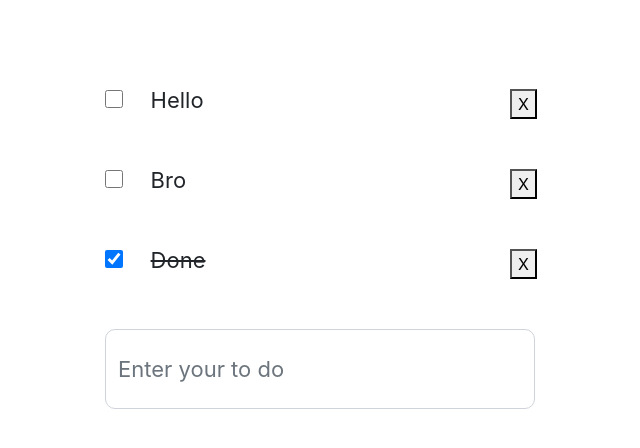
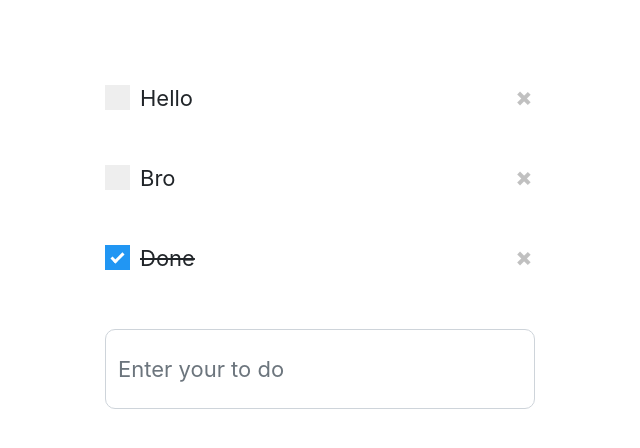
Before and after one commit to jte0711/todolist, a React (Create React App) app: page / in a window 1280 px wide. Shown: the top 448 px of the page, without its empty margins (320-960 px from the left). Built offline with nearby package versions, Linux system fonts and the light colour scheme.

Commit message:
Update checkbox and close button (css)

```diff
--- a/src/App.css
+++ b/src/App.css
@@ -41,5 +41,107 @@
 }
 
 input[type="text"] {
-    font-size:1.375rem;
+  font-size:1.375rem;
 }
+
+@media screen and (max-width: 426px){
+  html{
+    font-size: 10.5px;
+  }
+}
+
+/* Custom Checkbox */
+/* Customize the label (the container) */
+.container {
+  display: block;
+  position: relative;
+  padding-left: 2.1875rem;
+  margin-bottom: 0.75rem;
+  cursor: pointer;
+  /* font-size: 22px; */
+  -webkit-user-select: none;
+  -moz-user-select: none;
+  -ms-user-select: none;
+  user-select: none;
+}
+
+/* Hide the browser's default checkbox */
+.container input {
+  position: absolute;
+  opacity: 0;
+  cursor: pointer;
+  height: 0;
+  width: 0;
+}
+
+/* Create a custom checkbox */
+.checkmark {
+  position: absolute;
+  top: 0.2125rem;
+  left: 0;
+  height: 1.5625rem;
+  width: 1.5625rem;
+  background-color: #eee;
+}
+
+/* On mouse-over, add a grey background color */
+.container:hover input ~ .checkmark {
+  background-color: #ccc;
+}
+
+/* When the checkbox is checked, add a blue background */
+.container input:checked ~ .checkmark {
+  background-color: #2196F3;
+}
+
+/* Create the checkmark/indicator (hidden when not checked) */
+.checkmark:after {
+  content: "";
+  position: absolute;
+  display: none;
+}
+
+/* Show the checkmark when checked */
+.container input:checked ~ .checkmark:after {
+  display: block;
+}
+
+/* Style the checkmark/indicator */
+.container .checkmark:after {
+  left: 0.5625rem;
+  top: 0.3125rem;
+  width: 0.4375rem;
+  height: 0.8125rem;
+  border: solid white;
+  border-width: 0 3px 3px 0;
+  -webkit-transform: rotate(45deg);
+  -ms-transform: rotate(45deg);
+  transform: rotate(45deg);
+}
+
+
+/* Custom X button*/
+.close {
+  position: relative;
+  top: 0.2rem;
+  width: 2rem;
+  height: 2rem;
+  opacity: 0.3;
+}
+.close:hover {
+  opacity: 1;
+}
+.close:before, .close:after {
+  position: absolute;
+  left: 0.9375rem;
+  content: ' ';
+  height: 0.9375rem;
+  width: 0.21875rem;
+  background-color: #333;
+}
+.close:before {
+  transform: rotate(45deg);
+}
+.close:after {
+  transform: rotate(-45deg);
+}
--- a/src/components/point.jsx
+++ b/src/components/point.jsx
@@ -51,11 +51,17 @@ class Point extends React.Component {
 
     return(
       <div style={{display: prop.todoDetails.display}} className="point justify-content-between align-items-center">
-        <label style={wordStyle} className="checkbox">
+        {/* <label style={wordStyle} className="checkbox">
           <input onChange={this.handleChange} ref={"ref_" + prop.pointId} className="inputCheckbox" type="checkbox" checked={cbChecked}/>
           {prop.todoDetails.value}
+        </label> */}
+        <label style={wordStyle} className="container checkbox">
+          <input onChange={this.handleChange} className="inputCheckbox" type="checkbox" checked={cbChecked}/>
+          <span className="checkmark"></span>
+          {prop.todoDetails.value}
         </label>
-        <button type="button" onClick={this.handleClick}>X</button>
+        {/* <button type="button" onClick={this.handleClick}>X</button> */}
+        <a href="#" className="close" onClick={this.handleClick}></a>
       </div>
     );
   }
```
